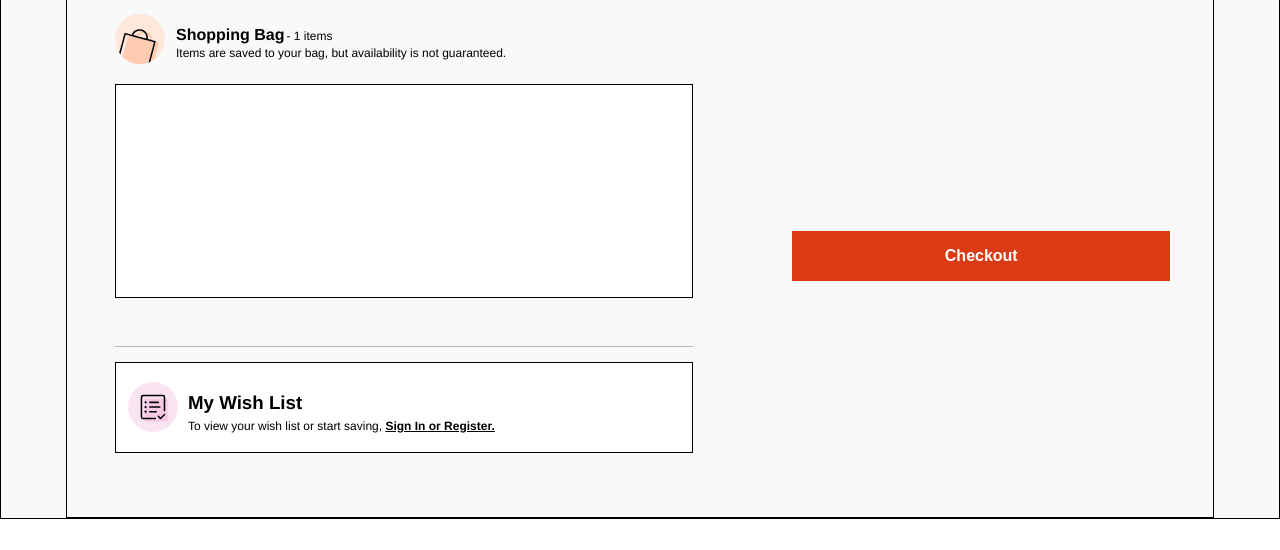
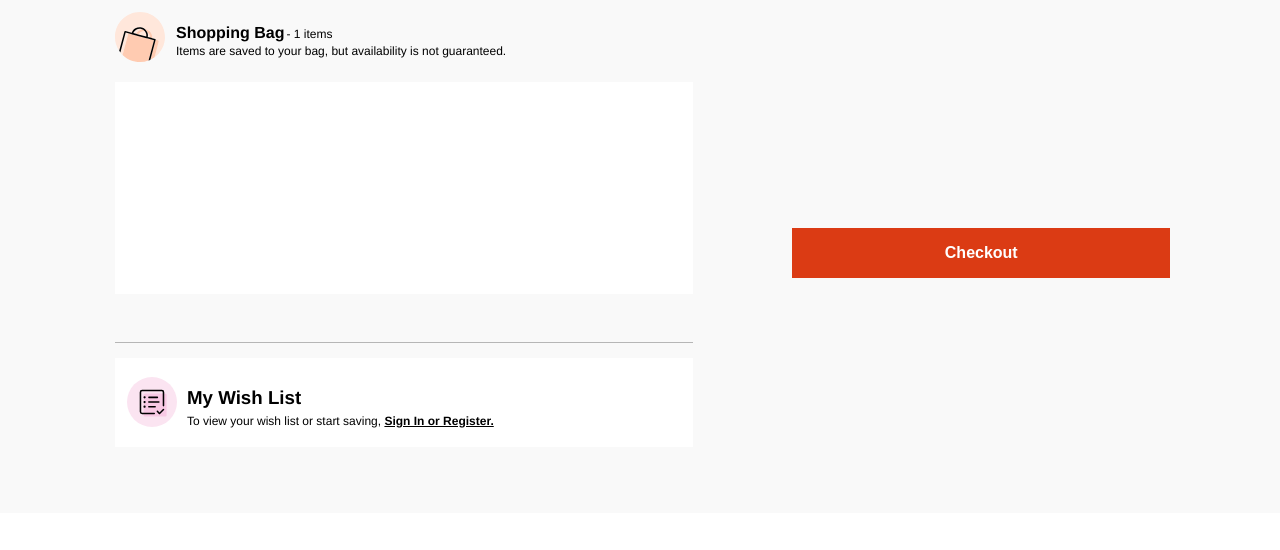
Before and after one commit to Arbaz86/Shopbop-masai-project, a plain HTML site: page cart.html in a window 1280 px wide. Shown: the part 180-730 px from the top of the page. Drawn offline with Linux system fonts and the light colour scheme.

Commit message:
Update cart.css

```diff
--- a/styles/cart.css
+++ b/styles/cart.css
@@ -8,7 +8,6 @@ body {
   font-size: 14px;
 }
 .cartMainContainer {
-  border: 1px solid;
   background-color: #f9f9f9;
 
 }
@@ -18,7 +17,6 @@ body {
 .cartpart{
     padding: 0px 82px;
     background-color: rgb(249, 249, 249);
-    border: 1px solid;
     font-size: 16px;
     font-family: inherit;
     max-width: 1050px;
@@ -28,7 +26,6 @@ body {
     display: grid;
     margin: 0px auto;
     grid-template-columns: 55% 45%;
-    border: 1px solid;
 }
 .txtofcartRight{
     margin-left: 10px;
@@ -54,7 +51,6 @@ body {
 
 }
 .mainProdcartDataDiv{
-    border: 1px solid;
     height: 212px;
     margin-top: 20px;
     background-color: white;
@@ -72,7 +68,6 @@ body {
 }
 .rpodDtailesDiv{
     width: 100%;
-    border: 1px solid;
     padding: 10px;
 }
 .brandname{
@@ -100,7 +95,6 @@ body {
     border-top: 1px solid rgb(182, 182, 182);
 }
 .whishlistbody{
-    border: 1px solid;
     padding: 19px 12px;
     display: flex;
     background-color: white;
```
